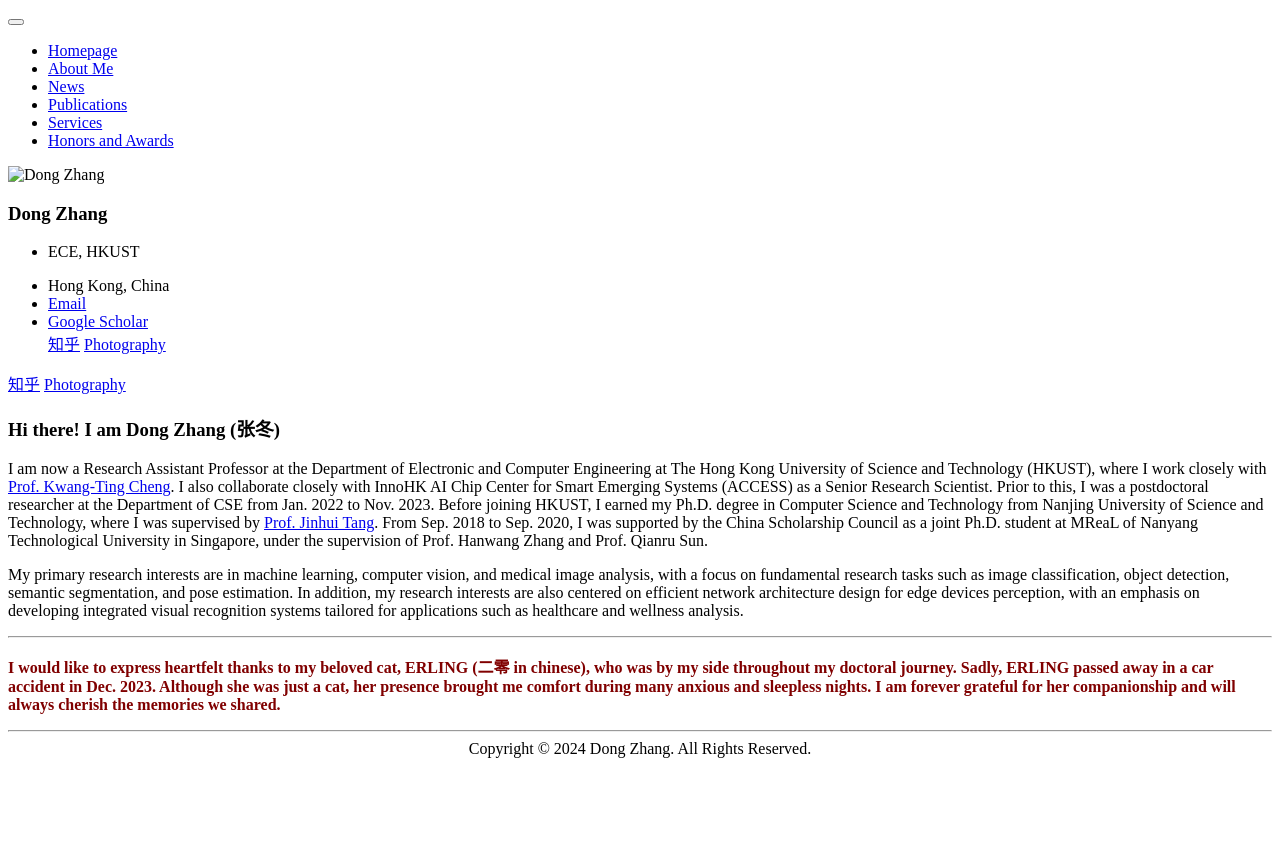
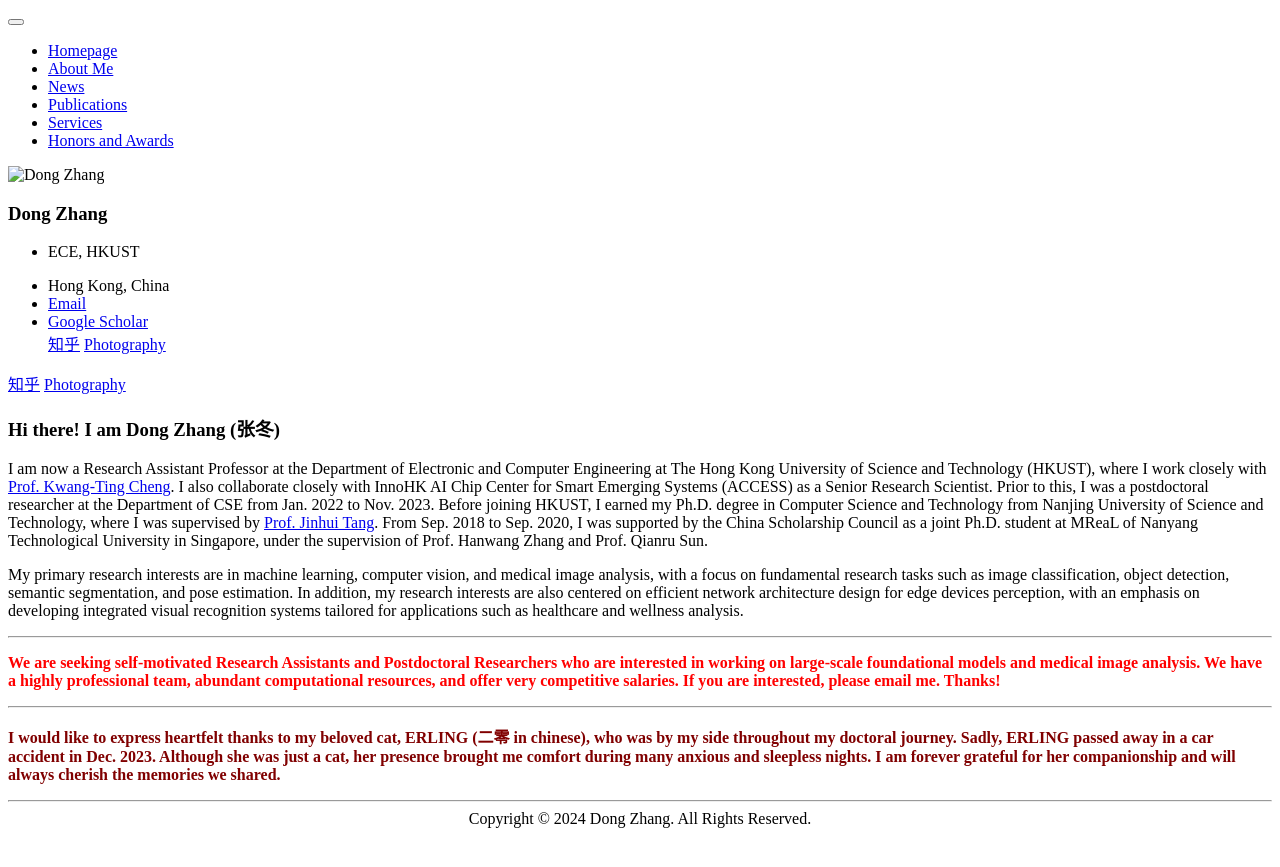
Before and after one commit to ZHANGDONG-NJUST/zhangdong-njust.github.io, a Jekyll site: the page built from _pages/includes/0_introduction.md, in a window 1280 px wide. Shown: the top 867 px of the page. Built offline with Jekyll 4.4.1, drawn with Linux system fonts in a browser that asks for light colours; our own code applies the rules of GitHub Pages for plain Markdown files.

Commit message:
Update 0_introduction.md

```diff
--- a/_pages/includes/0_introduction.md
+++ b/_pages/includes/0_introduction.md
@@ -21,6 +21,8 @@ I am now a Research Assistant Professor at the Department of Electronic and Comp
 My primary research interests are in machine learning, computer vision, and medical image analysis, with a focus on fundamental research tasks such as image classification, object detection, semantic segmentation, and pose estimation. In addition, my research interests are also centered on efficient network architecture design for edge devices perception, with an emphasis on developing integrated visual recognition systems tailored for applications such as healthcare and wellness analysis.
 
 <!-- <a href='https://scholar.google.com/citations?user=K7LwtK0AAAAJ'><img src="https://img.shields.io/endpoint?logo=Google%20Scholar&url=https%3A%2F%2Fcdn.jsdelivr.net%2Fgh%2Fsqsssq%2Fsqsssq.github.io@google-scholar-stats%2Fgs_data_shieldsio.json&labelColor=f6f6f6&color=9cf&style=flat&label=citations"></a> -->
+---
+<p style="color:red; font-weight: bold;">We are seeking self-motivated Research Assistants and Postdoctoral Researchers who are interested in working on large-scale foundational models and medical image analysis. We have a highly professional team, abundant computational resources, and offer very competitive salaries. If you are interested, please email me. Thanks!</p>
 
 ---
 
```
